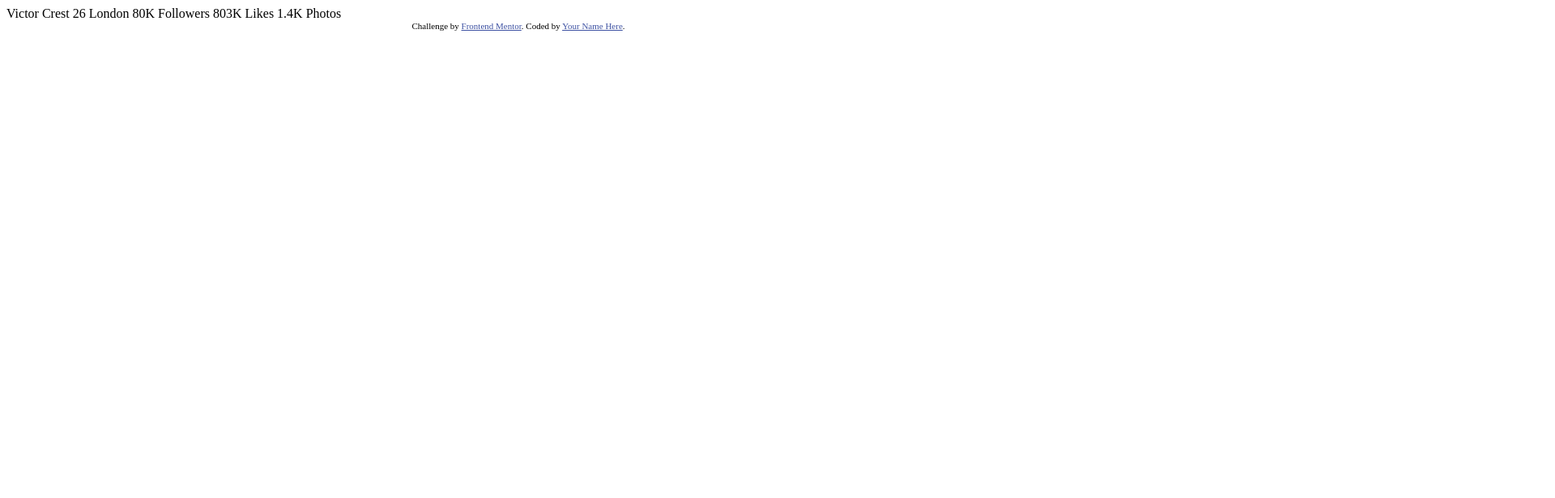
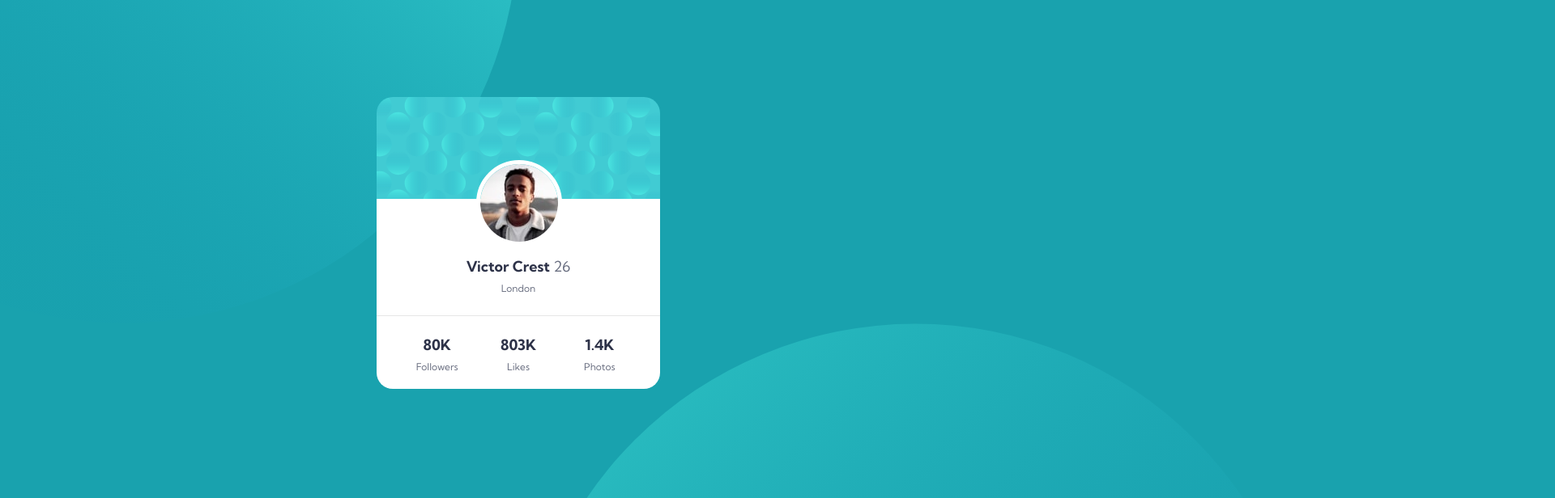
Before and after one commit to jomel123/robo-pcard, a plain HTML site: page index.html in a window 1280 px wide. Shown: the top 616 px of the page at 81% size, 1920 px wide, since content can reach past the window. Drawn offline with nearby package versions, Linux system fonts and the light colour scheme.

Commit message:
intial commit

```diff
--- a/index.html
+++ b/index.html
@@ -1,35 +1,69 @@
 <!DOCTYPE html>
 <html lang="en">
+
 <head>
   <meta charset="UTF-8">
-  <meta name="viewport" content="width=device-width, initial-scale=1.0"> <!-- displays site properly based on user's device -->
+  <meta name="viewport" content="width=device-width, initial-scale=1.0">
 
+  <title>Profile card </title>
+
+  <link rel="stylesheet" href="https://cdn.jsdelivr.net/npm/bootstrap@4.5.3/dist/css/bootstrap.min.css"
+    integrity="sha384-TX8t27EcRE3e/ihU7zmQxVncDAy5uIKz4rEkgIXeMed4M0jlfIDPvg6uqKI2xXr2" crossorigin="anonymous">
+  <link rel="stylesheet" href="styles.css">
+
+
+  <link href="https://fonts.googleapis.com/css2?family=Kumbh+Sans:wght@400;700&display=swap" rel="stylesheet">
   <link rel="icon" type="image/png" sizes="32x32" href="./images/favicon-32x32.png">
 
-  <title>Frontend Mentor | Profile card component</title>
+</head>
 
-  <!-- Feel free to remove these styles or customise in your own stylesheet 👍 -->
-  <style>
-    .attribution { font-size: 11px; text-align: center; }
-    .attribution a { color: hsl(228, 45%, 44%); }
-  </style>
-</head>
 <body>
-  Victor Crest
-  26
-  London
 
-  80K
-  Followers
+  <div class="canva">
+    <div class="pattern-top"></div>
+    <div class="pattern-bottom"></div>
 
-  803K
-  Likes
+    <div class="profile-card">
+      <section id="bg-section">
 
-  1.4K
-  Photos
-  <div class="attribution">
-    Challenge by <a href="https://www.frontendmentor.io?ref=challenge" target="_blank">Frontend Mentor</a>.
-    Coded by <a href="#">Your Name Here</a>.
+      </section>
+
+      <div id="bio-section">
+        <img class="profile-pic" src="images/image-victor.jpg" alt="profile-pic">
+        <span class="profile-name">Victor Crest<span> <span>26</span>
+            <p>London</p>
+      </div>
+
+      <hr>
+
+      <section id="stats-section">
+        <div class="container">
+          <div class="row">
+            <div class="col-4">
+              <h4 class="profile-name">80K</h4>
+              <p>Followers</p>
+            </div>
+
+            <div class="col-4">
+              <h4 class="profile-name">803K</h4>
+              <p>Likes</p>
+            </div>
+
+            <div class="col-4">
+              <h4 class="profile-name">1.4K</h4>
+              <p>Photos</p>
+            </div>
+          </div>
+        </div>
+      </section>
+    </div>
   </div>
+  <script src="https://code.jquery.com/jquery-3.5.1.slim.min.js"
+    integrity="sha384-DfXdz2htPH0lsSSs5nCTpuj/zy4C+OGpamoFVy38MVBnE+IbbVYUew+OrCXaRkfj" crossorigin="anonymous">
+  </script>
+  <script src="https://cdn.jsdelivr.net/npm/bootstrap@4.5.3/dist/js/bootstrap.bundle.min.js"
+    integrity="sha384-ho+j7jyWK8fNQe+A12Hb8AhRq26LrZ/JpcUGGOn+Y7RsweNrtN/tE3MoK7ZeZDyx" crossorigin="anonymous">
+  </script>
 </body>
+
 </html>
```
